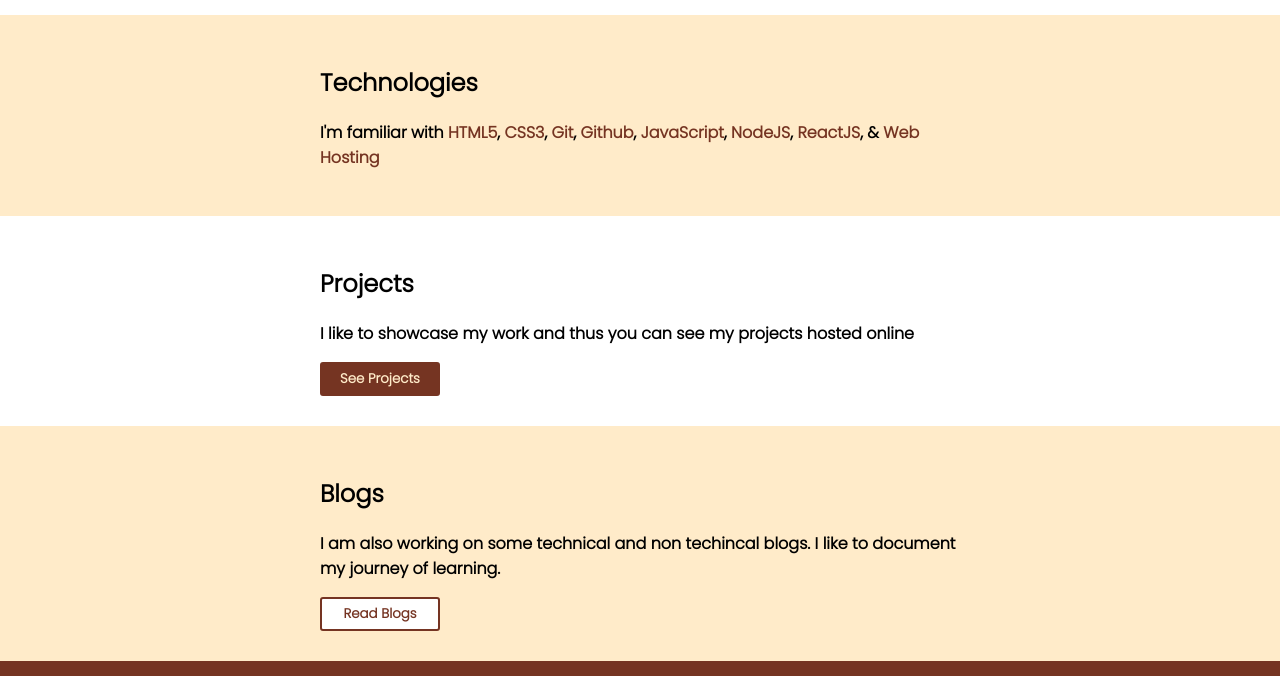
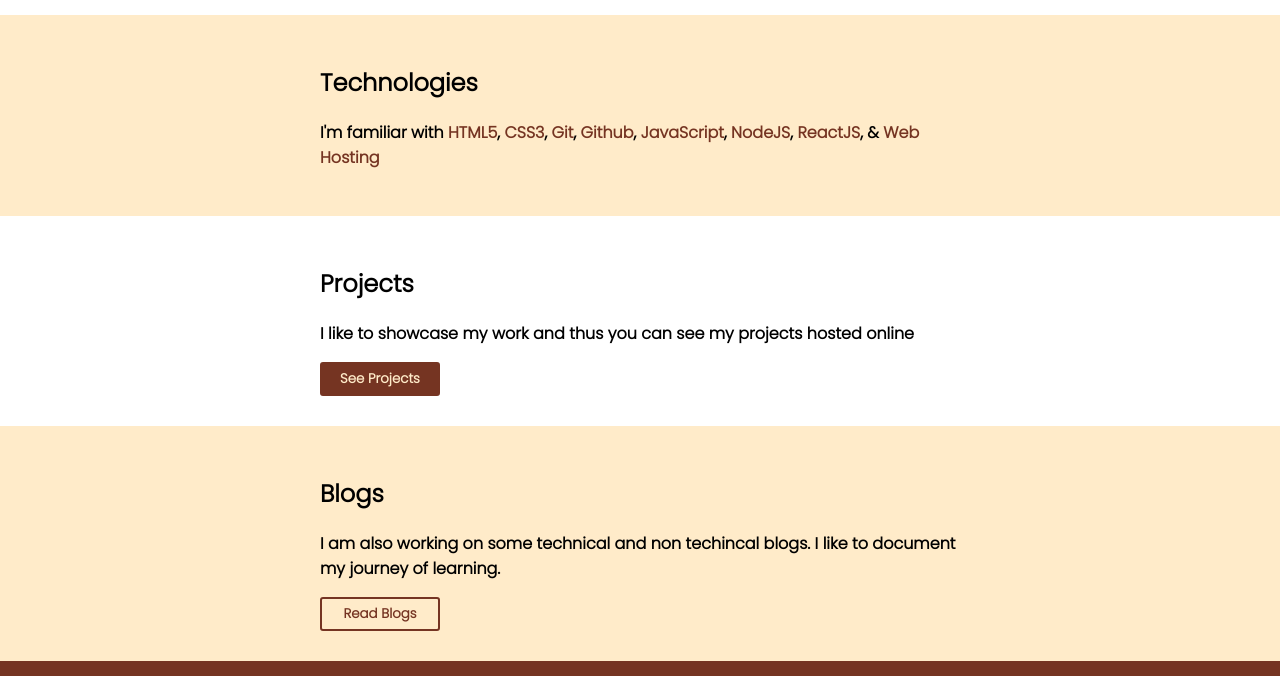
Before and after one commit to Varun-28/VarunVerma-Portfolio, a plain HTML site: page index.html in a window 1280 px wide. Shown: the part 584-1260 px from the top of the page. Drawn offline with Linux system fonts and the light colour scheme.

Commit message:
Update styles.css

```diff
--- a/styles.css
+++ b/styles.css
@@ -108,7 +108,7 @@ a{
     color: #FFEBC9;
 }
 .btn_light{
-    background-color: #fff;
+    background-color: transparent;
     color: #753422;
 }
 
```
